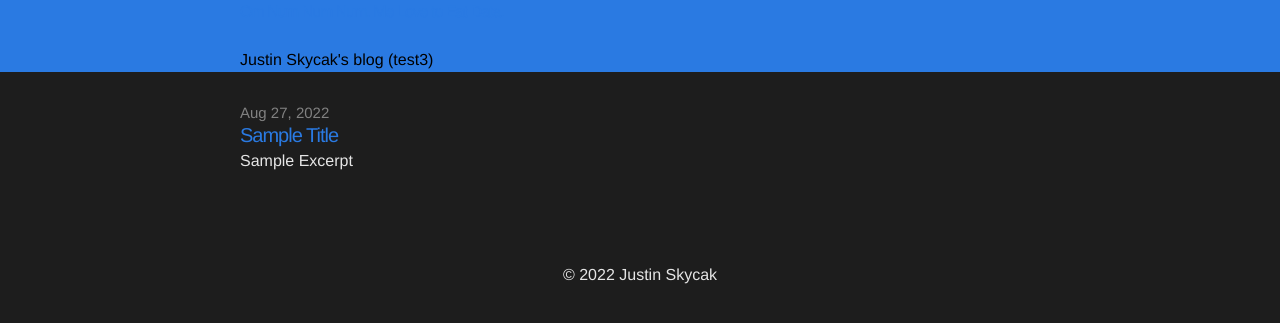
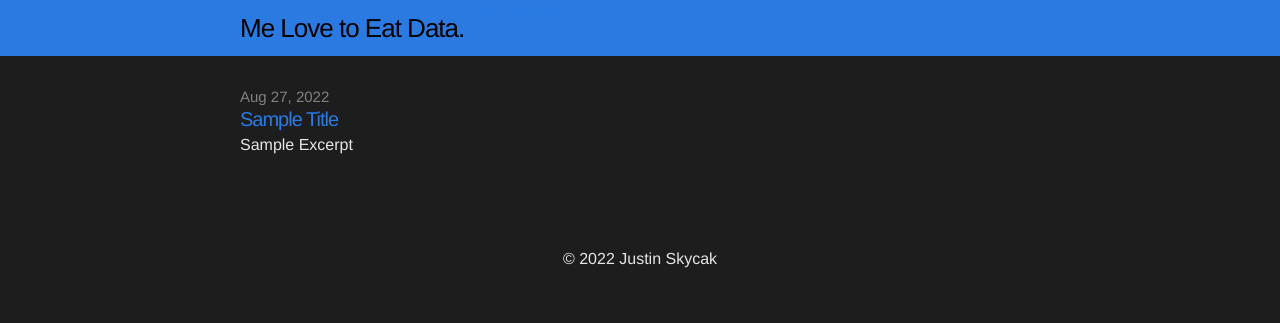
Before and after one commit to quantmonster/quantmonster.github.io, a Jekyll site: the page built from index.html, in a window 1280 px wide. Shown: the top 323 px of the page. Built offline with Jekyll 4.4.1, drawn with Linux system fonts in a browser that asks for light colours.

Commit message:
restore original

```diff
--- a/_includes/header.html
+++ b/_includes/header.html
@@ -2,22 +2,9 @@
 
   <div class="wrap">
 
-    <div class="site-title">
-        <a href="{{ site.baseurl }}/">
-          <div style="size:26px; letter-spacing:-1px;">
-            Om Num Num Num. Me Love to Eat Data.
-          </div>
-        </a>
-        <br>
-        <div style="size:13px; letter-spacing:0px;">
-        <a href="https://justinmath.com" target="_blank">
-          <font color="black">Justin Skycak's</font>
-        </a>
-        blog (test3)
-        </div>
-    </div>
+    <a class="site-title" href="{{ site.baseurl }}/">Me Love to Eat Data.</a>
+    <a href="https://justinmath.com" target="_blank">Justin Skycak</a>
 
-    <!--
     <nav class="site-nav">
       <a href="#" class="menu-icon">
         <svg version="1.1" xmlns="http://www.w3.org/2000/svg" xmlns:xlink="http://www.w3.org/1999/xlink" x="0px" y="0px"
@@ -36,7 +23,6 @@
         {% endfor %}
       </div>
     </nav>
-    -->
   </div>
 
 </header>
--- a/css/main.css
+++ b/css/main.css
@@ -43,8 +43,8 @@ a:visited { color: #205caa; }
 
 .site-header {
   /*border-top: 5px solid #333;*/
-  border-bottom: 20px;
-  border-top: 20px;
+  border-bottom: 0px solid #818181;
+  min-height: 56px;
   color: black;
   background-color: #2a7ae2;
 }
@@ -54,7 +54,10 @@ a:visited { color: #205caa; }
 .site-title:visited {
   display: block;
   color: black;
+  font-size: 26px;
+  letter-spacing: -1px;
   float: left;
+  line-height: 56px;
   position: relative;
   z-index: 1;
 }
@@ -68,7 +71,7 @@ a:visited { color: #205caa; }
 
 .site-nav .page-link {
   margin-left: 20px;
-  color: #1d1d1d;
+  color: black;
   letter-spacing: -.5px;
 }
 
```
